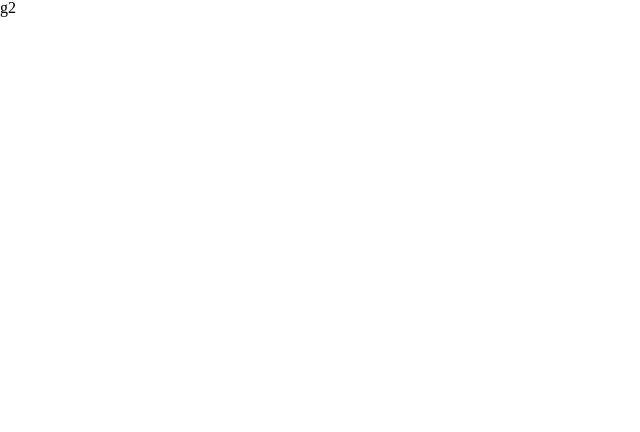
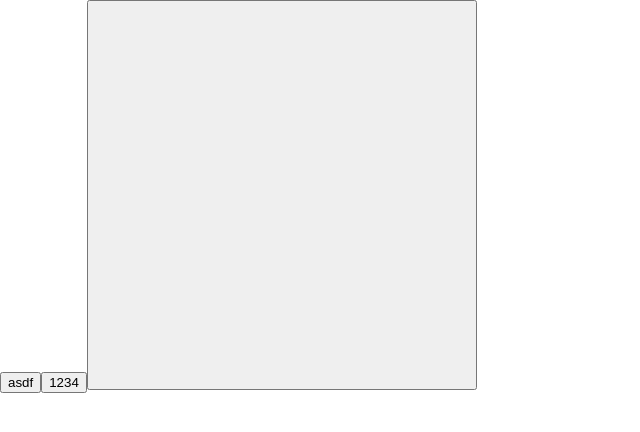
Before and after one commit to SeongYoonMin/learn-react, a React (Vite) app: page / in a window 1280 px wide. Shown: the top 432 px of the page, without its empty margins (0-640 px from the left). Built offline with nearby package versions, Linux system fonts and the light colour scheme.

Commit message:
fix: App.tsx 컴포넌트 관련 주석 및 컴포넌트추가

```diff
--- a/src/App.tsx
+++ b/src/App.tsx
@@ -1,13 +1,34 @@
-import { Route, Routes } from "react-router-dom";
-import Home from "./pages/home";
+// import { Route, Routes } from "react-router-dom";
+// import Home from "./pages/home";
 import React from "react";
+import CustomButton from "./components/custom/Button";
 
 function App() {
+  const buttonList = [
+    {
+      text: "asdf",
+    },
+    {
+      text: "1234",
+    },
+  ];
+  const spreadButton = {
+    width: 390,
+    height: 390,
+  };
   return (
-    <Routes>
-      <Route path="/" element={<Home />} />
-      <Route path="/" />
-    </Routes>
+    <>
+      {/* Array.map()을 이용해 Component 반복 */}
+      {buttonList.map((items, index) => {
+        return <CustomButton key={index}>{items.text}</CustomButton>;
+      })}
+      {/* 스프레드연산자를 이용해 할당 */}
+      <CustomButton {...spreadButton} />
+    </>
+    // <Routes>
+    //   <Route path="/" element={<Home />} />
+    //   <Route path="/" />
+    // </Routes>
   );
 }
 
```
